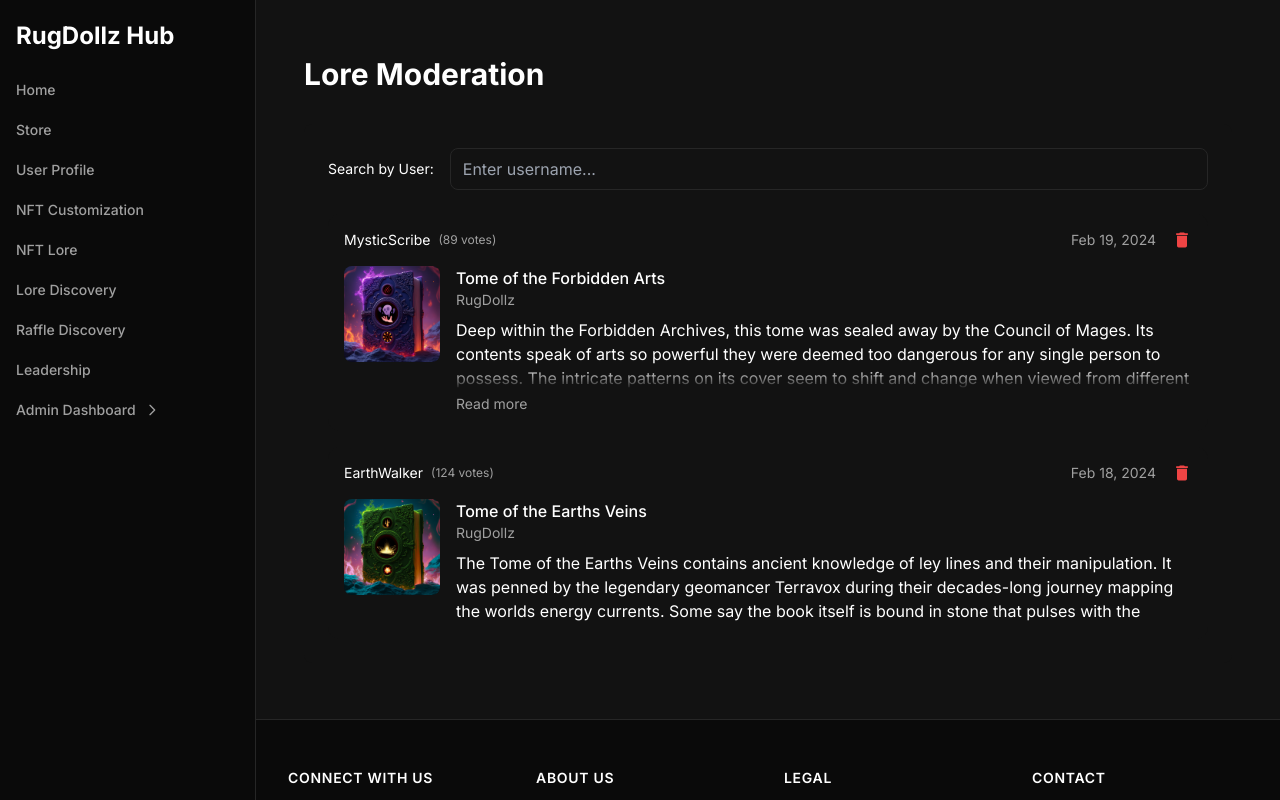
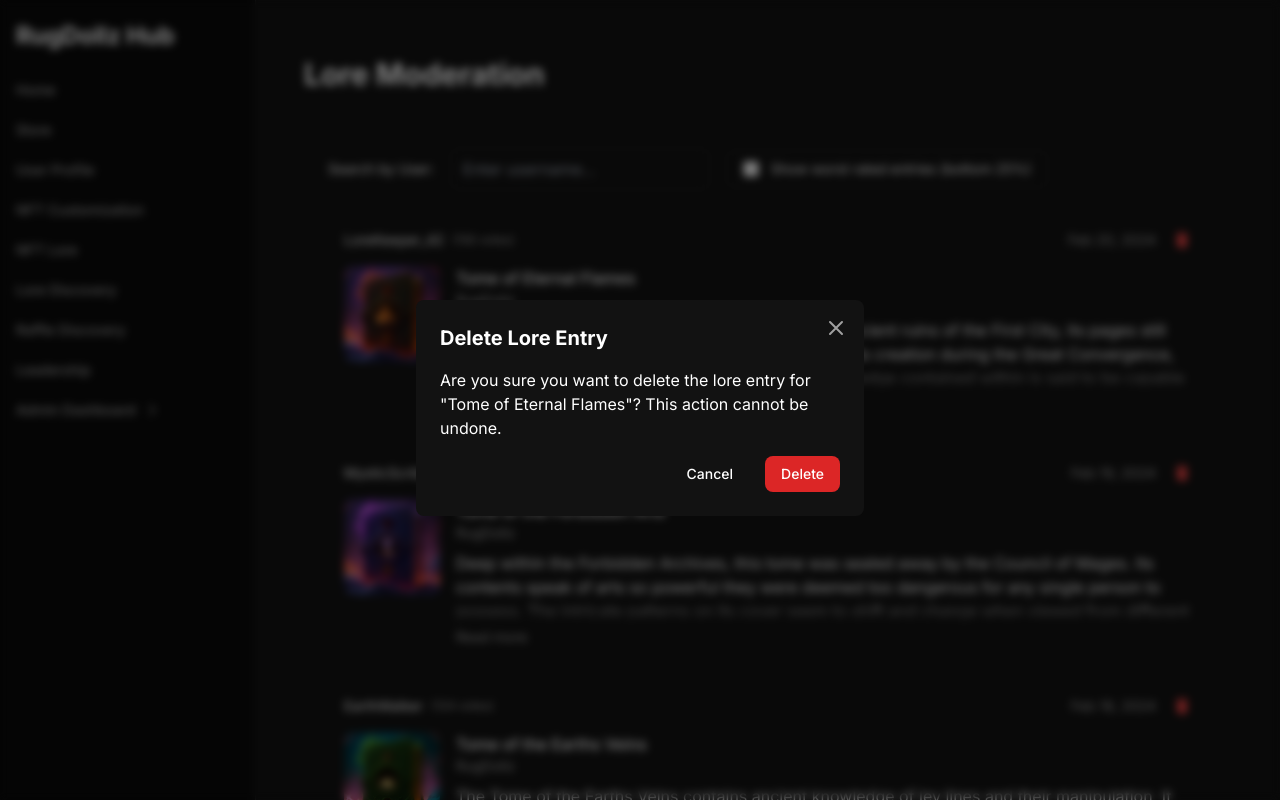
Before and after one commit to LatinGeek/rugdollz-central-hub, a Next.js app: page /lore-moderation in a window 1280 px wide. Both pictures are taken after a click on the button 1182 px from the left and 240 px from the top of the page. Shown: the top 800 px of the page. Built offline with nearby package versions, Linux system fonts and the light colour scheme.

Commit message:
[FEATURE] [LoreManagement] Add confirmation dialog for deletion / create base component for modals / Add option to filter worst rated lore entries

```diff
--- /dev/null
+++ b/app/components/admin/DeleteLoreEntryDialog.tsx
@@ -0,0 +1,47 @@
+'use client'
+
+import { Modal } from '@/app/components/ui/Modal'
+
+interface DeleteLoreEntryDialogProps {
+  isOpen: boolean
+  onClose: () => void
+  onConfirm: () => void
+  entryTitle: string
+}
+
+export function DeleteLoreEntryDialog({
+  isOpen,
+  onClose,
+  onConfirm,
+  entryTitle
+}: DeleteLoreEntryDialogProps) {
+  return (
+    <Modal
+      isOpen={isOpen}
+      onClose={onClose}
+      title="Delete Lore Entry"
+    >
+      <div className="space-y-4">
+        <p>
+          Are you sure you want to delete the lore entry for "{entryTitle}"?
+          This action cannot be undone.
+        </p>
+
+        <div className="flex justify-end gap-4">
+          <button
+            onClick={onClose}
+            className="px-4 py-2 text-sm font-medium text-[rgb(var(--text-primary))] hover:text-[rgb(var(--text-secondary))]"
+          >
+            Cancel
+          </button>
+          <button
+            onClick={onConfirm}
+            className="px-4 py-2 text-sm font-medium text-white bg-red-600 rounded-lg hover:bg-red-700"
+          >
+            Delete
+          </button>
+        </div>
+      </div>
+    </Modal>
+  )
+}
--- a/app/components/admin/ModeratedLoreFeed.tsx
+++ b/app/components/admin/ModeratedLoreFeed.tsx
@@ -2,6 +2,7 @@
 
 import { useState, useMemo } from 'react'
 import { ModeratedLoreEntry } from './ModeratedLoreEntry'
+import { DeleteLoreEntryDialog } from './DeleteLoreEntryDialog'
 
 interface NFT {
   id: string
@@ -26,25 +27,58 @@ interface ModeratedLoreFeedProps {
 export function ModeratedLoreFeed({ entries: initialEntries }: ModeratedLoreFeedProps) {
   const [entries, setEntries] = useState(initialEntries)
   const [searchQuery, setSearchQuery] = useState('')
+  const [showWorstRated, setShowWorstRated] = useState(false)
+  const [entryToDelete, setEntryToDelete] = useState<LoreEntry | null>(null)
 
-  // Filter entries by search query
+  // Filter entries by search query and worst rating
   const filteredEntries = useMemo(() => {
-    if (!searchQuery) return entries
+    let filtered = [...entries]
+
+    // Apply user search filter
+    if (searchQuery) {
       const query = searchQuery.toLowerCase()
-    return entries.filter(entry =>
+      filtered = filtered.filter(entry =>
         entry.author.toLowerCase().includes(query)
       )
-  }, [entries, searchQuery])
+    }
 
-  const handleDelete = (entryId: string) => {
-    setEntries(currentEntries => currentEntries.filter(entry => entry.id !== entryId))
+    // Apply worst rating filter
+    if (showWorstRated) {
+      // Sort by votes ascending and take the bottom 25%
+      const sortedByVotes = [...filtered].sort((a, b) => a.votes - b.votes)
+      const worstCount = Math.max(1, Math.floor(sortedByVotes.length * 0.25))
+      const worstEntries = sortedByVotes.slice(0, worstCount)
+      filtered = filtered.filter(entry =>
+        worstEntries.some(worst => worst.id === entry.id)
+      )
+    }
+
+    return filtered
+  }, [entries, searchQuery, showWorstRated])
+
+  const handleDeleteClick = (entry: LoreEntry) => {
+    setEntryToDelete(entry)
+  }
+
+  const handleDeleteConfirm = () => {
+    if (entryToDelete) {
+      setEntries(currentEntries =>
+        currentEntries.filter(entry => entry.id !== entryToDelete.id)
+      )
+      setEntryToDelete(null)
+    }
+  }
+
+  const handleDeleteCancel = () => {
+    setEntryToDelete(null)
   }
 
   return (
     <div className="space-y-4">
-      {/* Search Section */}
-      <div className="flex items-center gap-4 mb-6">
-        <label className="text-sm text-[rgb(var(--text-primary))]">Search by User:</label>
+      {/* Filter Section */}
+      <div className="flex flex-col sm:flex-row items-start sm:items-center gap-4 mb-6">
+        <div className="flex items-center gap-4 w-full sm:w-auto">
+          <label className="text-sm text-[rgb(var(--text-primary))] whitespace-nowrap">Search by User:</label>
           <input
             type="text"
             value={searchQuery}
@@ -54,16 +88,43 @@ export function ModeratedLoreFeed({ entries: initialEntries }: ModeratedLoreFeed
           />
         </div>
 
+        <div className="flex items-center gap-3 bg-[rgb(var(--bg-dark))] border border-[rgb(var(--border-dark))] rounded-lg px-4 py-2">
+          <input
+            type="checkbox"
+            id="worstRated"
+            checked={showWorstRated}
+            onChange={(e) => setShowWorstRated(e.target.checked)}
+            className="w-4 h-4 text-[rgb(var(--accent))] bg-[rgb(var(--bg-dark))] border-[rgb(var(--border-dark))] rounded focus:ring-[rgb(var(--accent))]"
+          />
+          <label
+            htmlFor="worstRated"
+            className="text-sm text-[rgb(var(--text-primary))] cursor-pointer select-none"
+          >
+            Show worst rated entries (bottom 25%)
+          </label>
+        </div>
+      </div>
+
       {/* Entries List */}
       <div className="space-y-4">
         {filteredEntries.map(entry => (
           <ModeratedLoreEntry
             key={entry.id}
             entry={entry}
-            onDelete={handleDelete}
+            onDelete={() => handleDeleteClick(entry)}
           />
         ))}
       </div>
+
+      {/* Delete Confirmation Dialog */}
+      {entryToDelete && (
+        <DeleteLoreEntryDialog
+          isOpen={!!entryToDelete}
+          onClose={handleDeleteCancel}
+          onConfirm={handleDeleteConfirm}
+          entryTitle={entryToDelete.nft.name}
+        />
+      )}
     </div>
   )
 }
--- /dev/null
+++ b/app/components/ui/Modal.tsx
@@ -0,0 +1,76 @@
+'use client'
+
+import { useEffect } from 'react'
+
+interface ModalProps {
+  isOpen: boolean
+  onClose: () => void
+  children: React.ReactNode
+  title?: string
+}
+
+export function Modal({ isOpen, onClose, children, title }: ModalProps) {
+  // Close modal on escape key
+  useEffect(() => {
+    const handleEscape = (e: KeyboardEvent) => {
+      if (e.key === 'Escape') onClose()
+    }
+
+    if (isOpen) {
+      document.addEventListener('keydown', handleEscape)
+      document.body.style.overflow = 'hidden'
+    }
+
+    return () => {
+      document.removeEventListener('keydown', handleEscape)
+      document.body.style.overflow = 'unset'
+    }
+  }, [isOpen, onClose])
+
+  if (!isOpen) return null
+
+  return (
+    <div className="fixed inset-0 z-50 flex items-center justify-center">
+      {/* Backdrop */}
+      <div
+        className="fixed inset-0 bg-black/50 backdrop-blur-sm"
+        onClick={onClose}
+      />
+
+      {/* Modal Content */}
+      <div className="relative bg-[rgb(var(--bg-dark))] rounded-lg p-6 w-full max-w-md mx-4">
+        {/* Close Button */}
+        <button
+          onClick={onClose}
+          className="absolute top-4 right-4 text-[rgb(var(--text-secondary))] hover:text-[rgb(var(--text-primary))]"
+        >
+          <svg
+            className="w-6 h-6"
+            fill="none"
+            stroke="currentColor"
+            viewBox="0 0 24 24"
+          >
+            <path
+              strokeLinecap="round"
+              strokeLinejoin="round"
+              strokeWidth={2}
+              d="M6 18L18 6M6 6l12 12"
+            />
+          </svg>
+        </button>
+
+        {/* Title */}
+        {title && (
+          <h2 className="text-xl font-bold text-[rgb(var(--text-primary))] mb-4">
+            {title}
+          </h2>
+        )}
+
+        {/* Content */}
+        <div className="text-[rgb(var(--text-primary))]">
+          {children}
+        </div>
+      </div>
+    </div>
+  )
+}
```
Lines whose indentation alone changed are shown as unchanged.
